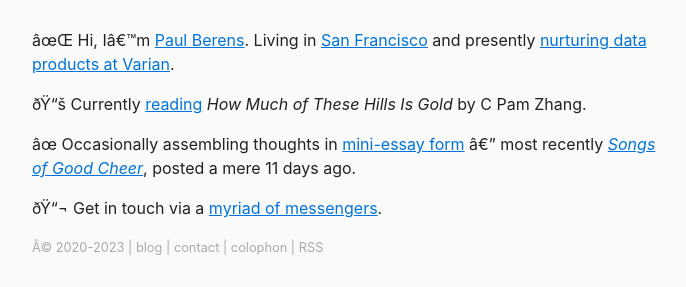
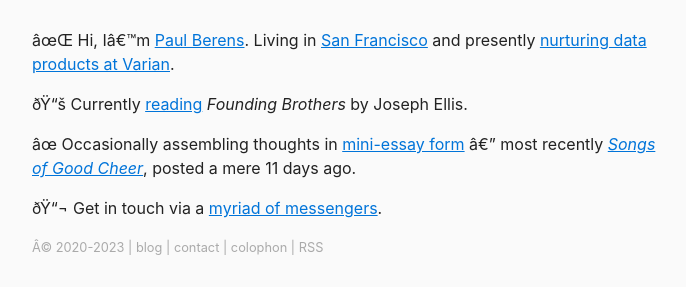
Before and after one commit to berensp/berensp.github.io, a Jekyll site: the page built from index.md, in a window 1280 px wide. Shown: the part 270-557 px from the top of the page, without its empty margins (288-974 px from the left). Built offline with Jekyll 4.4.1, drawn with Linux system fonts in a browser that asks for light colours; a script that is not in the unit is left out.

Commit message:
new book
How Much of These Hills Is Gold > Founding Brothers

```diff
--- a/_config.yml
+++ b/_config.yml
@@ -2,9 +2,9 @@
 description: Paul Berens
 url: "https://berens.co"
 
-book_now_title: How Much of These Hills Is Gold
-book_now_author: C Pam Zhang
-book_now_url: https://www.google.com/books/edition/How_Much_of_These_Hills_Is_Gold/LwcmEAAAQBAJ?hl=en&gbpv=0
+book_now_title: Founding Brothers
+book_now_author: Joseph Ellis
+book_now_url: https://www.google.com/books/edition/Founding_Brothers/QW-PDQAAQBAJ?hl=en&gbpv=0
 
 collections:
   recipes:
```
Also changed, not shown: pages/books.md (+2 -2 lines).
